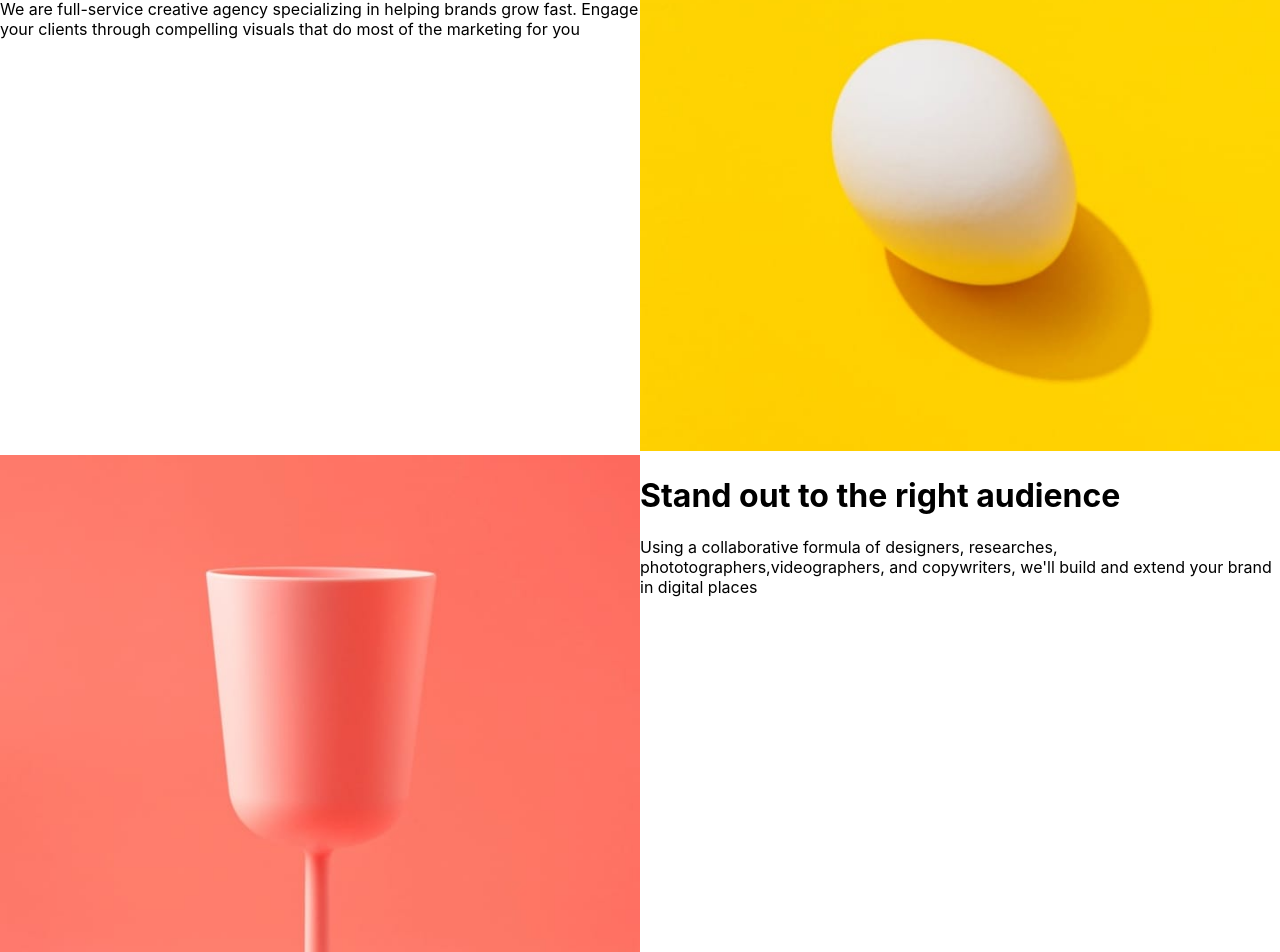
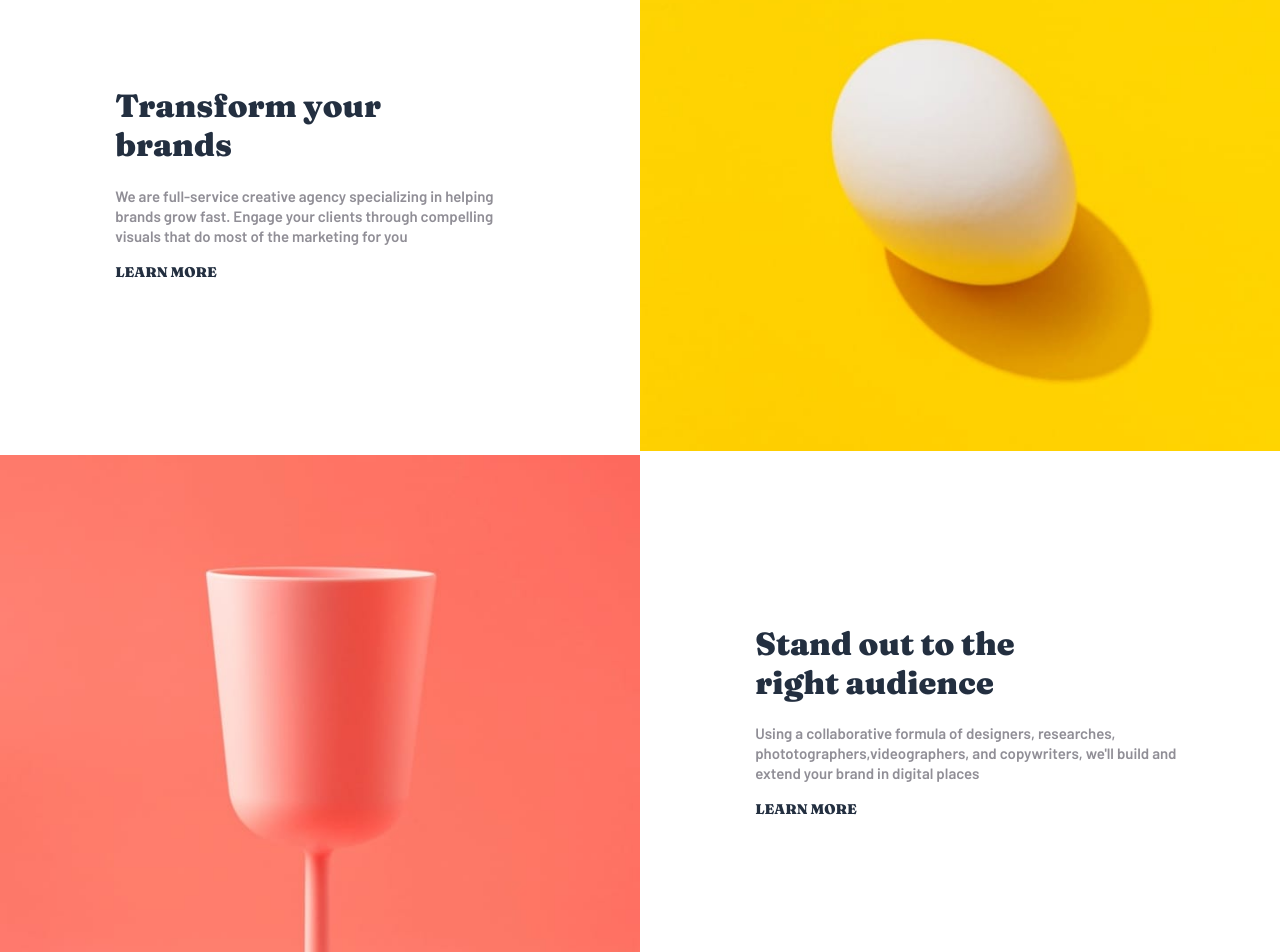
Before and after one commit to vizaanandyaa/sunnyside-agency-cp-react, a React (Create React App) app: page / in a window 1280 px wide. Shown: the part 697-1649 px from the top of the page. Built offline with nearby package versions, Linux system fonts and the light colour scheme.

Commit message:
content done w/o hover effect

```diff
--- a/src/components/Content.jsx
+++ b/src/components/Content.jsx
@@ -10,22 +10,24 @@ class Content extends Component{
         const contents = [{
             images : imgTrans,
             title :"Transform your brands",
-            description : "We are full-service creative agency specializing in helping brands grow fast. Engage your clients through compelling visuals that do most of the marketing for you"
+            description : "We are full-service creative agency specializing in helping brands grow fast. Engage your clients through compelling visuals that do most of the marketing for you",
+            links : 'www.google.com'
         },{
             images : imgStand,
             title:"Stand out to the right audience",
-            description : "Using a collaborative formula of designers, researches, phototographers,videographers, and copywriters, we'll build and extend your brand in digital places"
+            description : "Using a collaborative formula of designers, researches, phototographers,videographers, and copywriters, we'll build and extend your brand in digital places",
+            links : 'www.youtube.com'
         }]
         return(
             <div>
                 {contents.map((content,index)=>{
                     if(index % 2 === 0){
                         return(
-                            <Left key={index} image={content.images} desc={content.description} title={content.title}/>
+                            <Left key={index} image={content.images} desc={content.description} title={content.title} link={content.links} />
                         )
                     }else{
                         return(
-                            <Right key={index} image={content.images} desc={content.description} title={content.title}/>
+                            <Right key={index} image={content.images} desc={content.description} title={content.title} link={content.links} />
                         )
                     }
                 })}
--- a/src/components/Left.jsx
+++ b/src/components/Left.jsx
@@ -7,8 +7,11 @@ class Left extends React.Component{
         return(
             <div className="content">
                 <div className="contentDesc">
-                    <h1>{this.props.title}</h1>
-                    <p>{this.props.desc}</p>
+                    <div className="wrapper">
+                        <h1>{this.props.title}</h1>
+                        <p>{this.props.desc}</p>
+                        <a href={this.props.link}>LEARN MORE</a>
+                    </div>
                 </div>
                 <div className="contentImg">
                     <img src={this.props.image} alt="" />
--- a/src/components/Right.jsx
+++ b/src/components/Right.jsx
@@ -9,8 +9,11 @@ class Right extends Component{
                     <img src={this.props.image} alt="" />
                 </div>
                 <div className="contentDesc">
-                    <h1>{this.props.title}</h1>
-                    <p>{this.props.desc}</p>
+                    <div className="wrapper">
+                        <h1>{this.props.title}</h1>
+                        <p>{this.props.desc}</p>
+                        <a href={this.props.link}>LEARN MORE</a>
+                    </div>
                 </div>
             </div>
         )
--- a/src/components/stylesheet.css
+++ b/src/components/stylesheet.css
@@ -74,6 +74,33 @@
     width: 50%;
 }
 
+.wrapper{
+    padding: 23% 16% 20% 18%;
+}
+
+.wrapper h1{
+    font-family: 'Fraunces', serif;
+    width: 80%;
+    font-weight: 900;
+    color: #232f40;
+}
+
+.wrapper p{
+    font-family: 'Barlow', sans-serif;
+    color: #908e96;
+    line-height: 20px;
+    font-size: 15px;
+}
+
+.wrapper a{
+    text-decoration: none;
+    font-family: 'Fraunces', serif;
+    font-size: 14px;
+    color: #232f40;
+    font-weight: 900;
+}
+
+
 .contentImg{
     width: 50%;
 }
```
